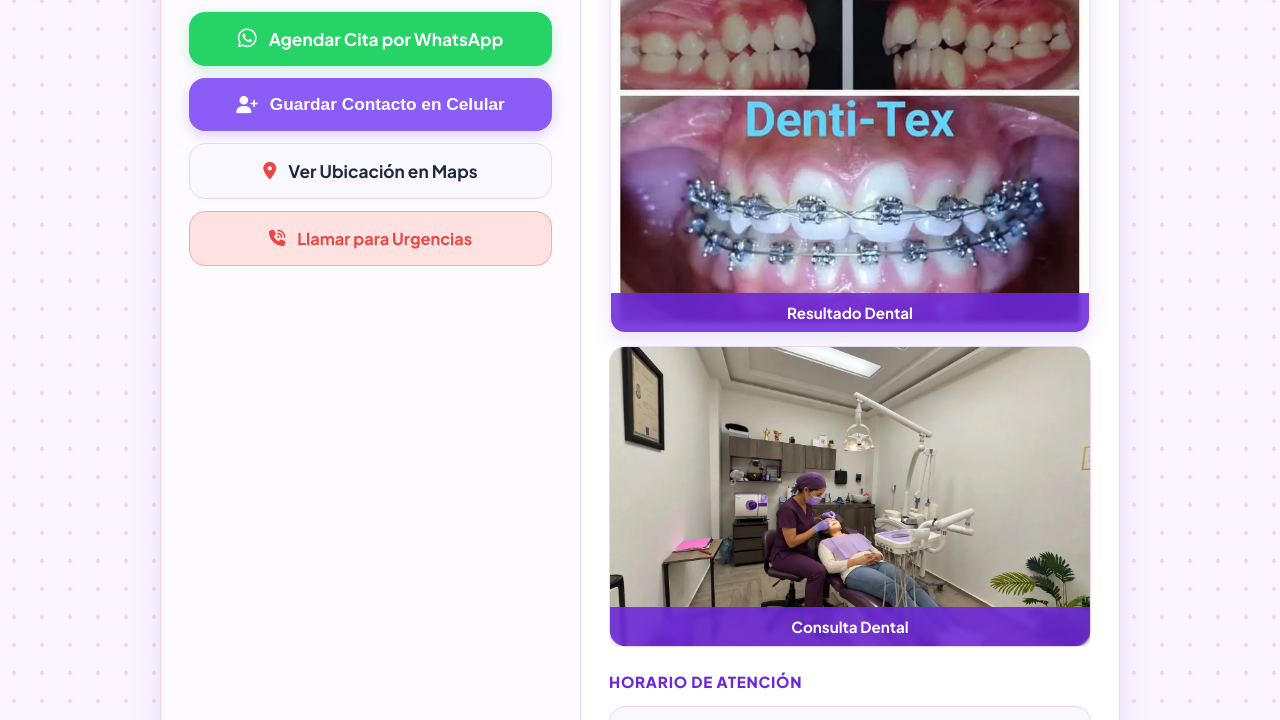
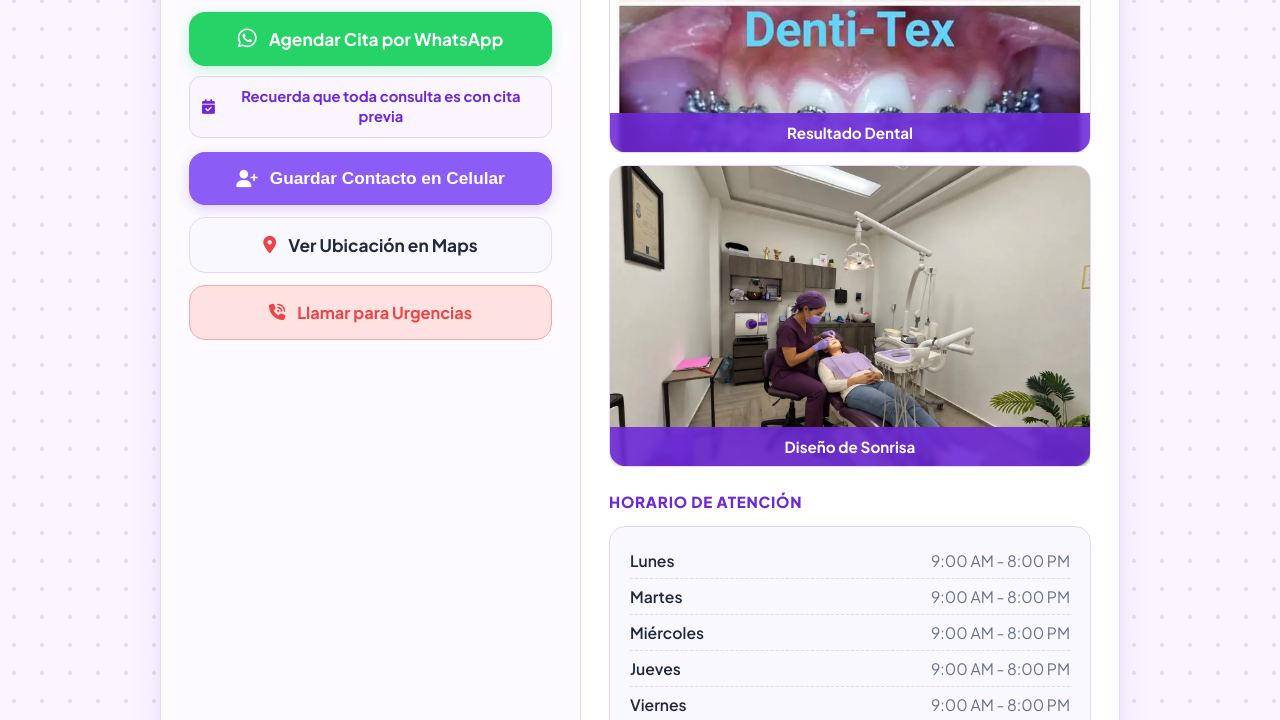
Before and after one commit to IsaaCarEsp/Consultorio-Dental-Denti-Tex, a plain HTML site: page index.html in a window 1280 px wide. Shown: the part 461-1181 px from the top of the page. Drawn offline with Linux system fonts and the light colour scheme.

Commit message:
actualización de agendar  cita

```diff
--- a/index.html
+++ b/index.html
@@ -71,6 +71,10 @@
         <a href="https://wa.me/525512472621" target="_blank" class="btn btn-whatsapp">
           <i class="fa-brands fa-whatsapp fa-lg"></i> Agendar Cita por WhatsApp
         </a>
+        <p class="appointment-note">
+          <i class="fa-solid fa-calendar-check"></i>
+          Recuerda que toda consulta es con cita previa
+        </p>
 
         <button id="download-vcard" class="btn btn-primary">
           <i class="fa-solid fa-user-plus"></i> Guardar Contacto en Celular
@@ -104,7 +108,7 @@
           </div>
           <div class="service-card">
             <i class="fa-solid fa-gem"></i>
-            <h4>Periodoncia</h4>
+            <h4>endodoncia</h4>
           </div>
           <div class="service-card">
             <i class="fa-solid fa-align-center"></i>
@@ -119,13 +123,13 @@
           <span class="section-title">Resultados de Pacientes</span>
         </div>
         <div class="gallery-grid">
-          <div class="gallery-item gallery-item-featured">
+          <div class="gallery-item">
             <img src="foto dental.webp" alt="Resultado Dental">
             <div class="gallery-label">Resultado Dental</div>
           </div>
           <div class="gallery-item">
             <img src="fotoconsul.webp" alt="Consulta Dental">
-            <div class="gallery-label">Consulta Dental</div>
+            <div class="gallery-label">Diseño de Sonrisa</div>
           </div>
         </div>
       </div>
--- a/style.css
+++ b/style.css
@@ -336,6 +336,27 @@ body {
   transform: translateY(-1px);
 }
 
+.appointment-note {
+  display: flex;
+  align-items: center;
+  justify-content: center;
+  gap: 8px;
+  margin: -2px 0 2px;
+  padding: 10px 12px;
+  border: 1px solid #ddd6fe;
+  border-radius: 12px;
+  background: #faf5ff;
+  color: var(--primary-dark);
+  font-size: 0.92rem;
+  font-weight: 700;
+  text-align: center;
+  line-height: 1.35;
+}
+
+.appointment-note i {
+  flex: 0 0 auto;
+}
+
 .btn-primary {
   background-color: var(--primary);
   color: #ffffff;
```
